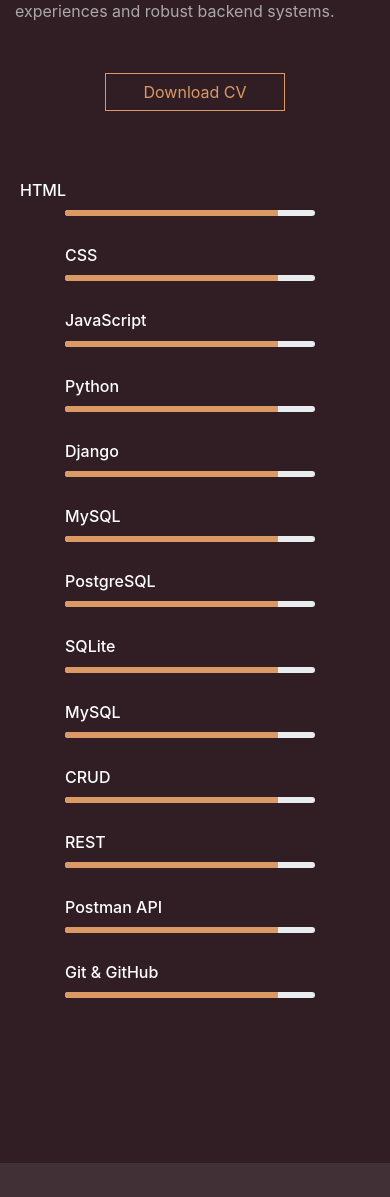
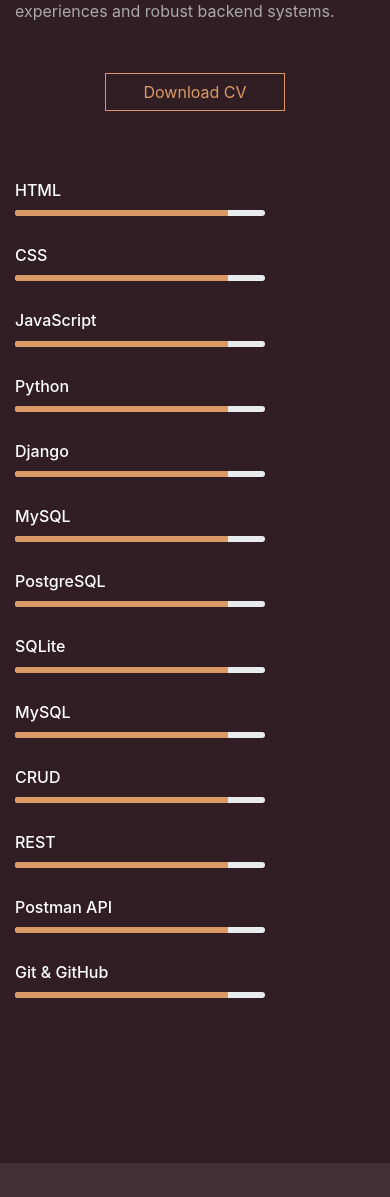
Before and after one commit to arunp007/Portfolio_, a Django app: page / in a window 390 px wide. Shown: the part 1564-2761 px from the top of the page. Run offline with Django 5.2, Linux system fonts and the light colour scheme.

Commit message:
Version-1

```diff
--- a/portfolio_app/templates/home.html
+++ b/portfolio_app/templates/home.html
@@ -367,14 +367,12 @@
             }
 
             .title-1{
-                margin-left: 5px;
                 margin-top: 70px;
                 margin-bottom: 10px !important;
                 color: white;
             }
 
             .title-2{
-                margin-left: 50px;
                 margin-top: 30px !important;
                 margin-bottom: 10px;
                 color: white;
@@ -387,7 +385,6 @@
             }
 
             .progress{
-                margin-left: 50px;
                 height: 6px;
                 width: 250px;
             }
```
